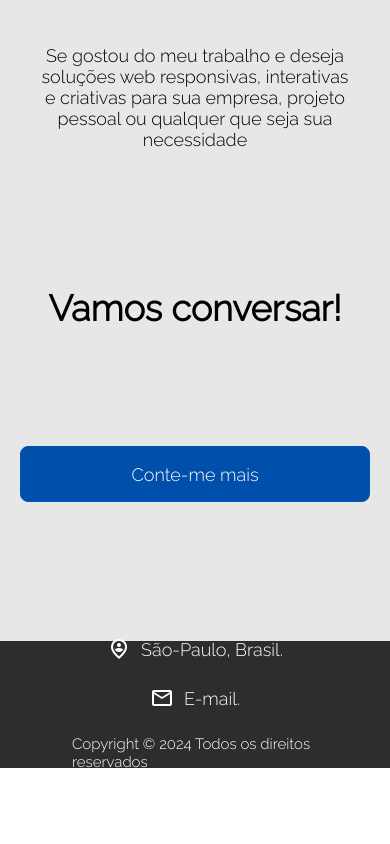
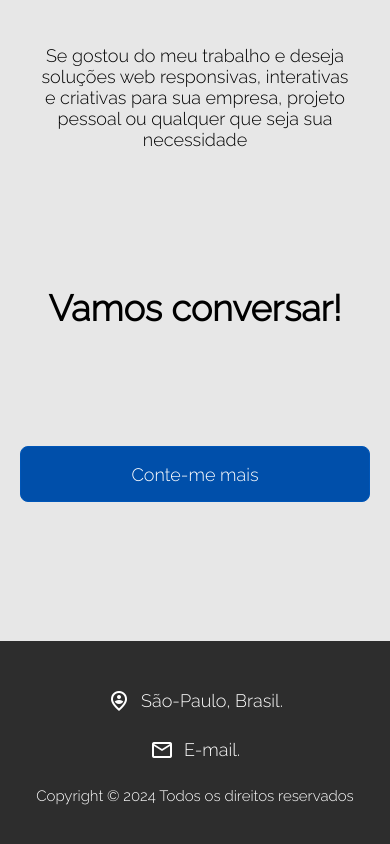
Before and after one commit to Henriquedemello/Henriquedemello.github.io, a plain HTML site: page index.html in a window 390 px wide. Shown: the part 3999-4843 px from the top of the page. Before the commit the page ends 4770 px from the top, so only its background shows below. Drawn offline with nearby package versions, Linux system fonts and the light colour scheme.

Commit message:
Update no css
Ajuste de responsividade para alguns dispositivos móveis

```diff
--- a/style.css
+++ b/style.css
@@ -7,12 +7,12 @@
 }
 body {
   overflow-x: hidden;
-  height: 100%;
+  height: auto;
 }
 
 html {
   scroll-behavior: smooth;
-  height: 100%;
+  height: auto;
 }
 
 a,
@@ -819,6 +819,9 @@ a:hover {
     height: 45%;
     margin: 0;
   }
+  .footer {
+    height: 25vh;
+  }
 }
 
 @media (max-width: 500px) {
@@ -874,6 +877,10 @@ a:hover {
 @media (max-width: 445px) {
   .about-title {
     font-size: 32px;
+  }
+  .footer-container {
+    padding: 0;
+    margin: 0;
   }
 }
 
```
